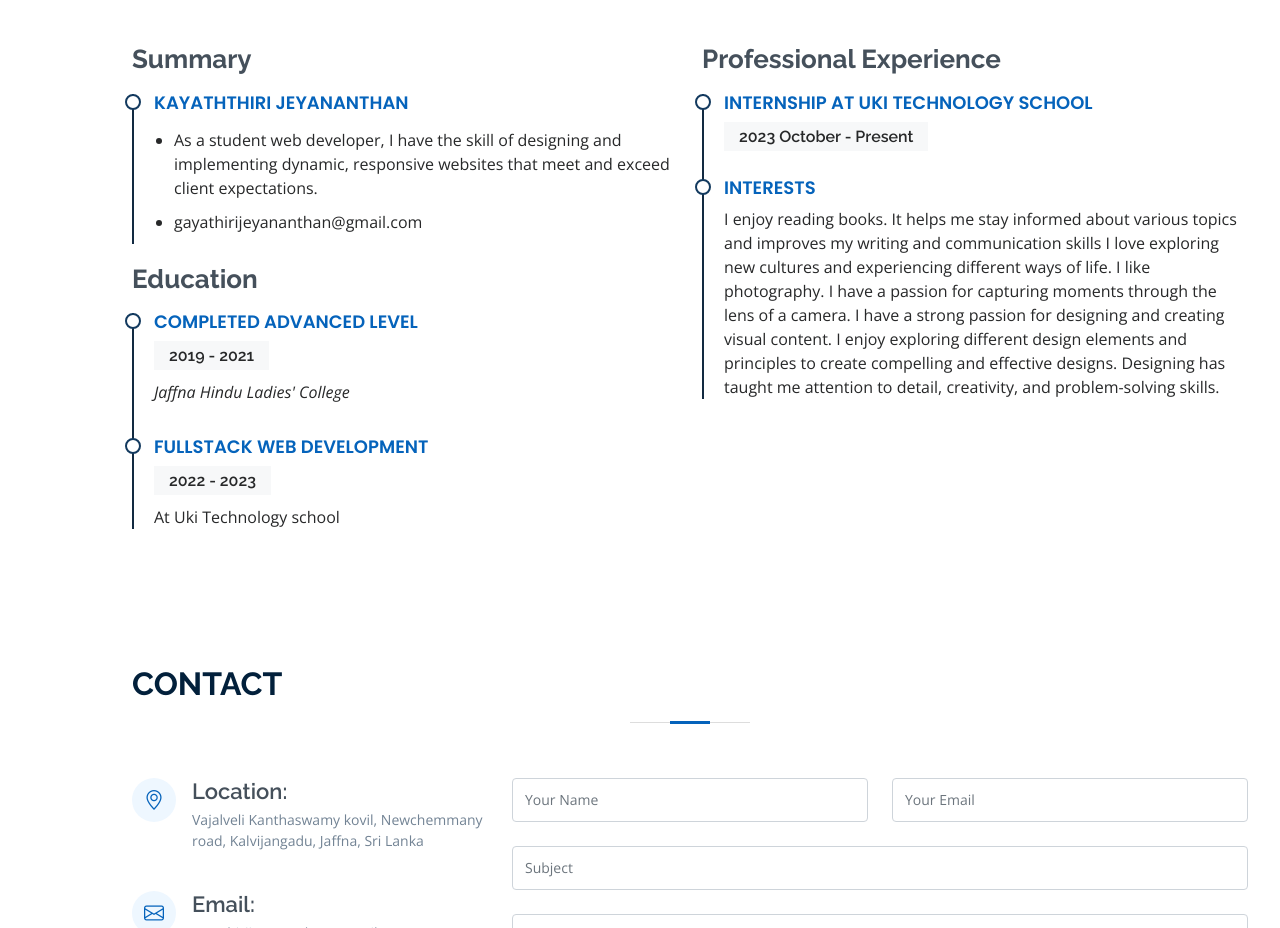
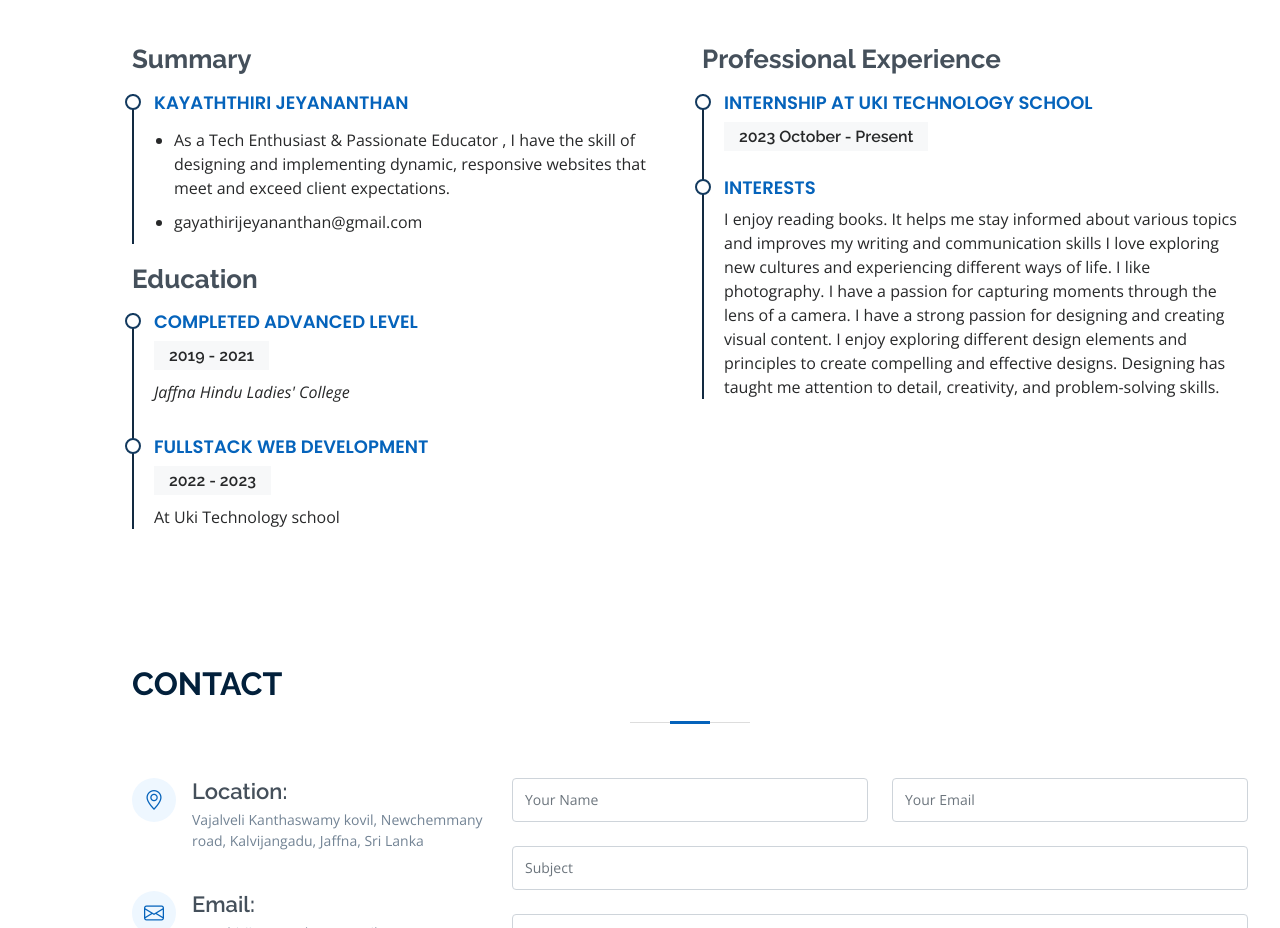
Before and after one commit to Gayathiri-Jeyananthan/gayathirijeyananthan.github.io, a plain HTML site: page index.html in a window 1280 px wide. Shown: the part 2260-3188 px from the top of the page. Drawn offline with nearby package versions, Linux system fonts and the light colour scheme.

Commit message:
fifth update

```diff
--- a/index.html
+++ b/index.html
@@ -234,7 +234,7 @@
               <h4>Kayaththiri Jeyananthan</h4>
               <p><em></em></p>
               <ul>
-                <li>As a student web developer, I have the skill of designing and implementing dynamic, responsive websites that meet and exceed client expectations.</li>
+                <li>As a Tech Enthusiast & Passionate Educator , I have the skill of designing and implementing dynamic, responsive websites that meet and exceed client expectations.</li>
 
                 <li>gayathirijeyananthan@gmail.com</li>
               </ul>
```
